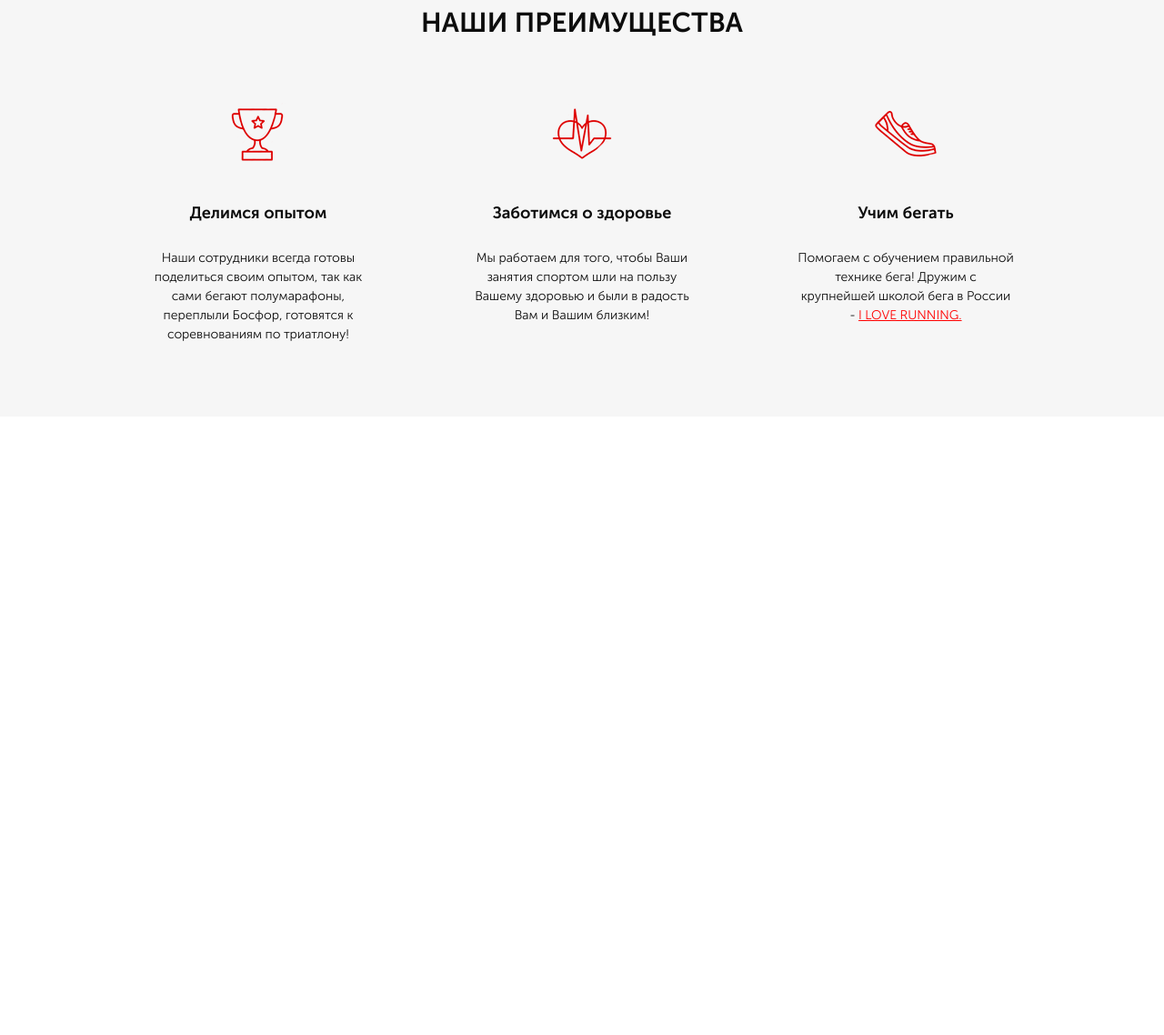
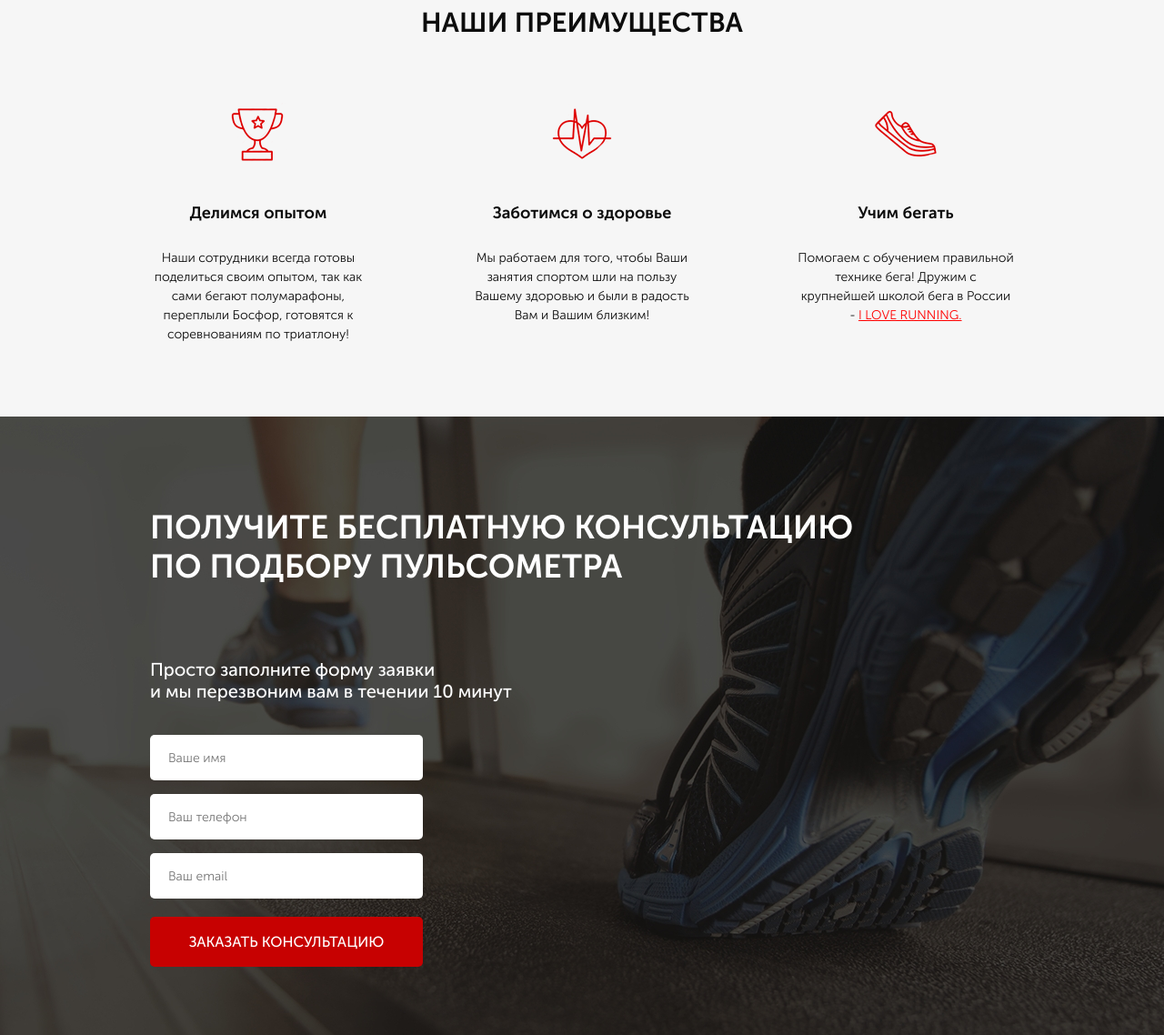
Before and after one commit to CreatorIgo/pulse, a website: page src/index.html in a window 1280 px wide. Shown: the part 739-1877 px from the top of the page at 91% size. Before the commit the page ends 1197 px from the top, so only its background shows below. Drawn offline with Linux system fonts and the light colour scheme.

Commit message:
screen consultation, modal form
Signed-off-by: CreatorIgo <posttis@yandex.ru>

```diff
--- a/src/index.html
+++ b/src/index.html
@@ -91,6 +91,28 @@
 
         </div>
     </div>
+
+    <div class="consultation">
+        <div class="container">
+            <h2 class="title title_left">
+                Получите бесплатную консультацию <br>
+                по подбору пульсометра
+            </h2>
+            <div class="consultation__descr">
+                Просто заполните форму заявки <br>
+                и мы перезвоним вам в течении 10 минут
+            </div>
+            <form class = "feed-form" action="#">
+                <input name = "name" required placeholder="Ваше имя" type="text">
+                <input name = "phone" required  placeholder="Ваш телефон" type="phone">
+                <input name = "email" required placeholder="Ваш email" type="email">
+                <button class="button button_submit">заказать кОНСУЛЬТАЦИЮ</button>
+
+
+            </form>
+
+        </div>
+    </div>
     <!-- <div class="promo">
         <div class="container">
             <header class="header">
--- a/src/sass/blocks/_buttons.scss
+++ b/src/sass/blocks/_buttons.scss
@@ -20,24 +20,11 @@
         font-size: 16px;
         margin-top: 67px;
     }
+    &_submit{
+        height: 55px;
+        width: 100%;
+        font-size: 16px;
+        font-weight: 500;
+
+    }
 }
-
-
-
-// .button {
-//     width: 150px;
-//     height: 30px;
-//     border-radius: 5px;
-//     background-color: $main-color;
-//     border: none;
-//     color: #ffffff;
-//     font-size: 12px;
-//     font-weight: 500;
-//     text-transform: uppercase;
-//     &_main {
-//         margin-top: 67px;
-//         width: 300px;
-//         height: 50px;
-//         font-size: 16px;
-//     }
-// }
--- /dev/null
+++ b/src/sass/blocks/_consultation.scss
@@ -0,0 +1,13 @@
+.consultation {
+    height: 680px;
+    padding: 100px 0 92px 0;
+    background: url('../img/consultation.jpg') center (center/cover) no-repeat;
+    &__descr{
+        margin-top: 80px;
+        font-size: 20px;
+        font-weight: 500;
+        line-height: normal;
+        text-align: left;
+        color: #fff;
+    }
+}
--- /dev/null
+++ b/src/sass/blocks/_forms.scss
@@ -0,0 +1,21 @@
+.feed-form{
+    margin-top: 36px;
+    display: flex;
+    flex-direction: column;
+    width: 300px;
+    input{
+        margin-bottom: 15px;
+        border-radius: 5px;
+        border: none;              // нет границы
+        height: 50px;
+        background-color: #fff;
+        font-size: 14px;
+        font-weight: 300;
+        text-align: left;
+        padding: 0 20px;
+        color: #4b4b4b;
+        &:nth-child(3){
+            margin-bottom: 20px;
+        }
+    }
+}
--- a/src/sass/blocks/_titles.scss
+++ b/src/sass/blocks/_titles.scss
@@ -3,4 +3,12 @@
     font-size: 30px;
     font-weight: 700;
     text-align: center;
+    text-transform: uppercase;
+    &_left{                             // МОДИФИКАТОР лефт тк он один прижат к левому краю
+        font-size: 36px;
+        font-weight: 700;
+        line-height: normal;
+        text-align: left;
+        color: #fff;
+    }
 }
--- a/src/sass/style.scss
+++ b/src/sass/style.scss
@@ -7,12 +7,14 @@
 
 //  поместим все в один контейнер т.к. все элементы размещаются в 10 колонок
 .container {
-    max-width: 950px;     //    ширина контейнера
-    margin: 0 auto;       //    ровняем контейнер по центру
+max-width: 950px;                       // ширина контейнера
+    margin: 0 auto;                     // ровняем контейнер по центру
 }
  // подключение файлов стилей
- @import 'blocks/promo';           // первый общий экран блок promo
- @import 'blocks/header.scss';     // шапка на блоке promo
+ @import 'blocks/promo';                // первый общий экран блок promo
+ @import 'blocks/header.scss';          // шапка на блоке promo
  @import 'blocks/buttons';
  @import 'blocks/advantages';
- @import 'blocks/titles';
+ @import 'blocks/titles';                // все заголовки здесь
+ @import 'blocks/consultation';          // экран модальной формы
+ @import 'blocks/forms';                 // все формы здесь
```
Also changed, not shown: src/css/style.min.css.
